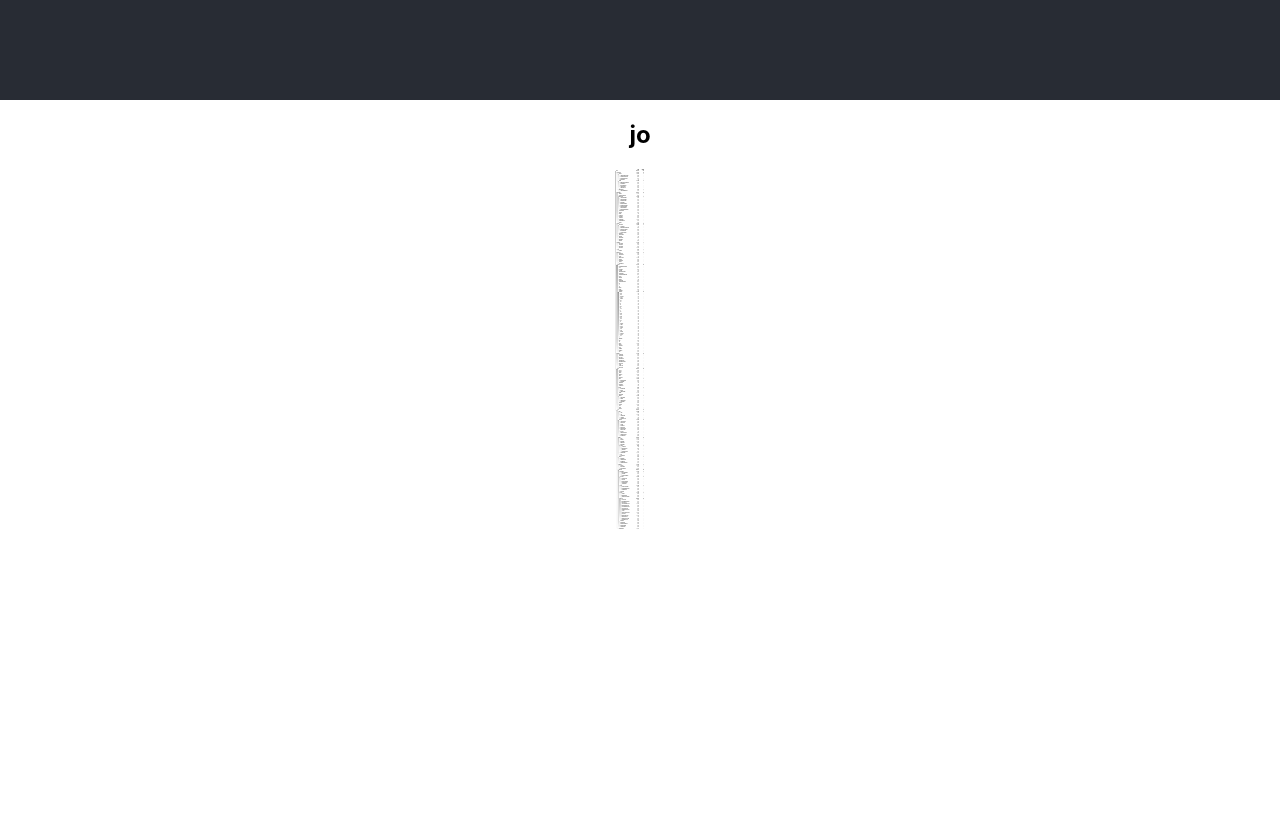
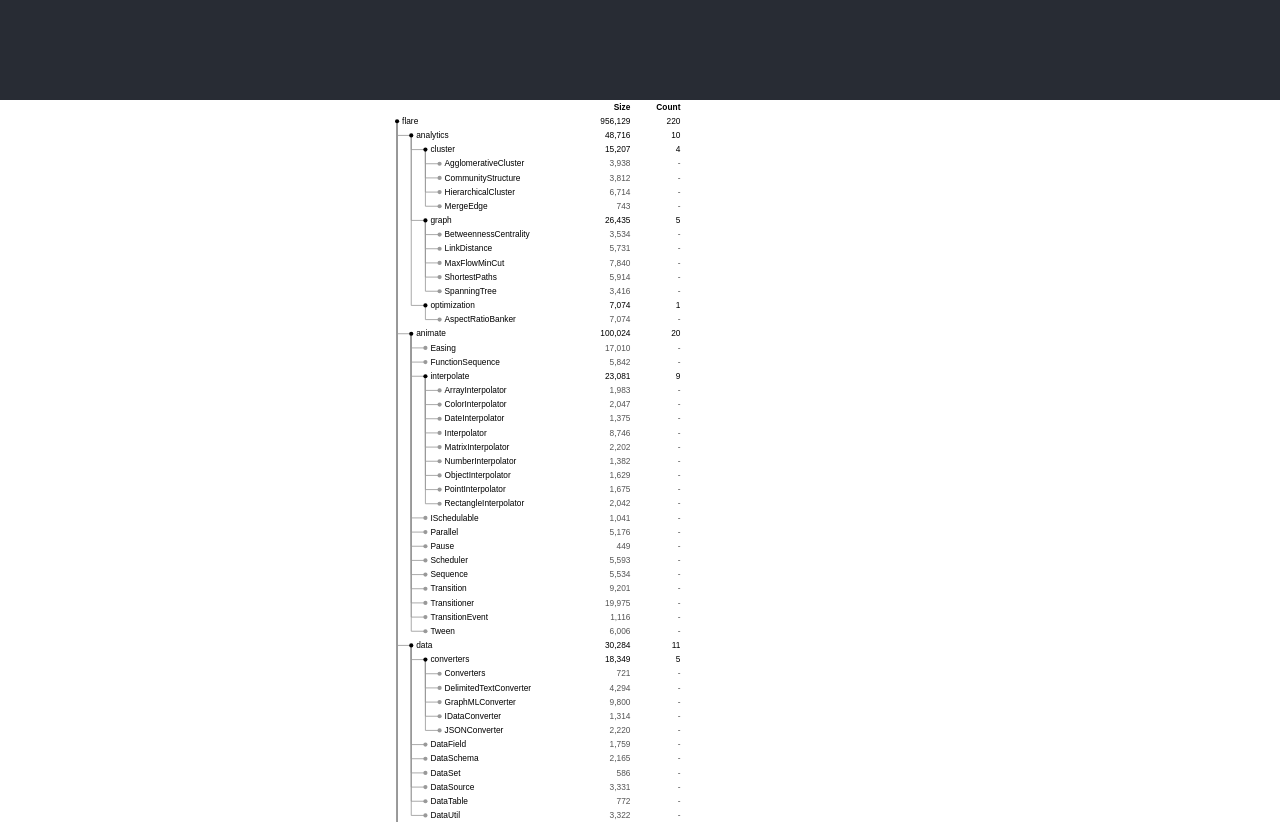
Before and after one commit to MarinusEIgenraam/20220322_finalist-fe, a React (Create React App) app: page / in a window 1280 px wide. Shown: the part 700-1522 px from the top of the page. Before the commit the page ends 1233 px from the top, so only its background shows below. Built offline with nearby package versions, Linux system fonts and the light colour scheme.

Commit message:
Data tree visualisation
- basic visualisation using a styled example of observablehq
> create a diagram showing connections between data

```diff
--- a/src/App.js
+++ b/src/App.js
@@ -1,5 +1,7 @@
 import './App.css';
 import IndentedTree from "./components/IndentedTree";
+import styled from 'styled-components';
+import Chart from "./Views/Chart";
 
 const dimensions = {
     width: 600,
@@ -15,15 +17,11 @@ function App() {
       <header className="App-header">
         Finalist project data
       </header>
-        <h2>
-            jo
-        </h2>
-        <div>
-            <IndentedTree data={chartData} dimensions={dimensions} />
+        <Chart/>
 
-        </div>
     </div>
   );
 }
 
+
 export default App;
--- /dev/null
+++ b/src/Views/Chart.js
@@ -0,0 +1,37 @@
+////////////////////
+//// Build
+import React, { useState } from 'react'
+import styled from 'styled-components';
+import IndentedTree from "../components/IndentedTree";
+
+////////////////////
+//// Environmental
+
+
+////////////////////
+//// External
+
+export default function Chart() {
+    const dimensions = {
+        width: 600,
+        height: 300,
+        margin: { top: 30, right: 30, bottom: 30, left: 60 }
+    };
+
+    const chartData = {};
+
+    return (
+        <>
+            <ViewPort>
+                <IndentedTree data={chartData} dimensions={dimensions} />
+            </ViewPort>
+        </>
+    )
+}
+
+const ViewPort = styled.div`
+  display: flex;
+  justify-content: center;
+`
+
+/** Created by ownwindows on 28-03-22 **/
--- a/src/components/IndentedTree.js
+++ b/src/components/IndentedTree.js
@@ -3,6 +3,7 @@
 import React, { useEffect, useRef } from 'react'
 import * as d3 from "d3";
 import data from "../mockData/data.json"
+import styled from 'styled-components'
 
 ////////////////////
 //// Environmental
@@ -24,7 +25,9 @@ export default function IndentedTree({ dimensions }) {
     let i = 0
     const root = d3.hierarchy(data).eachBefore(d => d.index = i++)
 
+
     const format = d3.format(",")
+
     const columns = [
         {
             label: "Size",
@@ -43,12 +46,15 @@ export default function IndentedTree({ dimensions }) {
 
     useEffect(() => {
         const nodes = root.descendants();
+        const svgUse = d3.select(svgRef.current)
+        svgUse.selectAll("*").remove(); // Clear svg content before adding new elements
 
-        const svg = d3.select(svgRef.current)
+        const svg = svgUse
             .attr("viewBox", [ -nodeSize / 2, -nodeSize * 3 / 2, width, ( nodes.length + 1 ) * nodeSize ])
             .attr("font-family", "sans-serif")
             .attr("font-size", 10)
             .style("overflow", "visible");
+
 
         const link = svg.append("g")
             .attr("fill", "none")
@@ -102,10 +108,21 @@ export default function IndentedTree({ dimensions }) {
     });
 
     return (
-        <>
-            <svg ref={ svgRef } width={ svgWidth } height={ svgHeight }/>
-        </>
+        <SvgWrapper ref={ wrapperRef } style={ { marginBottom: "2rem" } }>
+            <svg ref={ svgRef }/>
+        </SvgWrapper>
     )
 }
 
+const SVG = styled.svg`
+  width: 100%;
+`
+
+const SvgWrapper = styled.div`
+  width: 500px;
+  display: flex;
+  justify-content: center;
+  align-items: center;
+`
+
 /** Created by ownwindows on 28-03-22 **/
--- a/src/index.css
+++ b/src/index.css
@@ -11,3 +11,17 @@ code {
   font-family: source-code-pro, Menlo, Monaco, Consolas, 'Courier New',
     monospace;
 }
+
+
+
+* {
+  margin: 0;
+  padding: 0;
+  box-sizing: border-box;
+}
+
+body {
+  margin: 0;
+  font-size: 1.1em;
+  font-weight: 300;
+}
```
